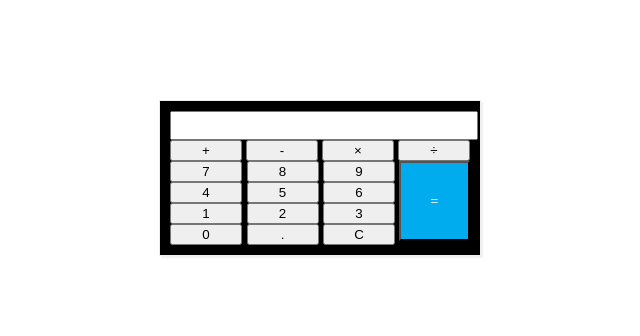
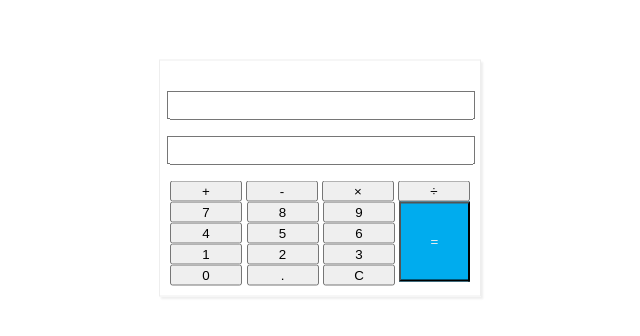
Before and after one commit to Granada-JT/calculator-app, a SvelteKit app: page / in a window 1280 px wide. Shown: the part 222-558 px from the top of the page, without its empty margins (320-960 px from the left). Built offline with nearby package versions, Linux system fonts and the light colour scheme.

Commit message:
added await response.json to extract result from the server

```diff
--- a/src/routes/+page.svelte
+++ b/src/routes/+page.svelte
@@ -1,7 +1,7 @@
 <script lang="ts">
-    let total: number = 0;
     let consoleValue: string = "";
     let state: string | null = null;
+    let answer: number | undefined;
 
     function setCharacters(value: string | number): void {
         if (consoleValue === "0" || state === "equal") {
@@ -11,7 +11,7 @@
         state = null;
         }
         if (value === "C") {
-        total = 0;
+        answer = undefined;
         state = null;
         consoleValue = "";
         return;
@@ -21,10 +21,9 @@
     }
 
     async function getEquation() {
+    const equation = consoleValue;
 
-        const equation = consoleValue
-
-        await fetch('api/calculate', {
+    const response = await fetch('api/calculate', {
         method: 'POST',
         headers: {
             'Content-Type': 'application/json'
@@ -32,8 +31,16 @@
         body: JSON.stringify({ equation })
     });
 
+    if (response.ok) {
+        const data = await response.json();
+        const result = data.result; // Extract the result from the response
+        answer = result
+        console.log(answer);
+        console.log(result); // Display the result in the console or update your UI
+    } else {
+        console.log('Error:', response.statusText);
     }
-
+}
 </script>
 
 <style>
@@ -46,11 +53,11 @@
     border: 1px solid #eee;
     box-shadow: 2px 2px 2px #eee;
     padding: 10px;
-      background-color: black;
   }
   .calculator input {
     width: 100%;
-      padding: 20px 20px 20px -1px;
+    padding: 20px 20px 20px -5px;
+    margin: 20px 0px -20px -3px;
     outline: none;
     text-align: right;
     font-size: 20px;
@@ -58,6 +65,7 @@
   .calculator .buttons {
     display: flex;
     flex-wrap: wrap;
+    margin-top: 20px;
   }
   .calculator .buttons .operations {
     display: flex;
@@ -94,6 +102,7 @@
 
 <div class="calculator">
   <input type="text" bind:value="{consoleValue}" readonly={true} name="equation" />
+  <input type="text" bind:value="{answer}" readonly={true} name="equation" />
   <div class="buttons">
     <div class="operations">
       <button on:click={() => { setCharacters('+'); }}>
```
Lines whose indentation alone changed are shown as unchanged.
